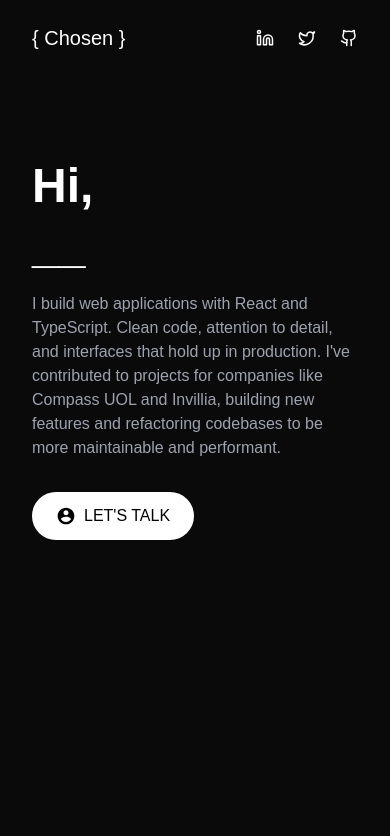
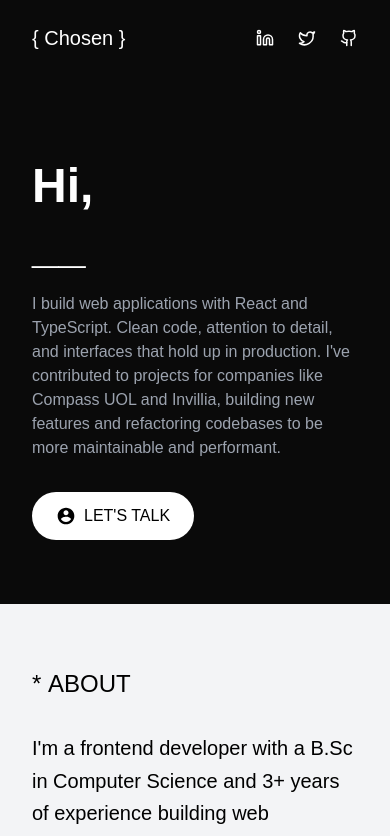
Before and after one commit to chosenvincent1/chosenvincent, a React (Vite) app: page /development in a window 390 px wide. Shown: the top 836 px of the page. Built offline with nearby package versions, Linux system fonts and the light colour scheme; a web font is replaced by a local one.

Commit message:
made some changes

```diff
--- a/src/components/Dev/HeroSection/index.tsx
+++ b/src/components/Dev/HeroSection/index.tsx
@@ -8,7 +8,7 @@ const HeroSection = () => {
   const { hero } = content[mode]
 
   return (
-    <div className="min-h-screen bg-[#0a0a0a] text-white">
+    <div className="bg-[#0a0a0a] text-white pb-16 lg:pb-0 lg:min-h-screen">
       {/* Navbar */}
       <Navbar />
 
```
